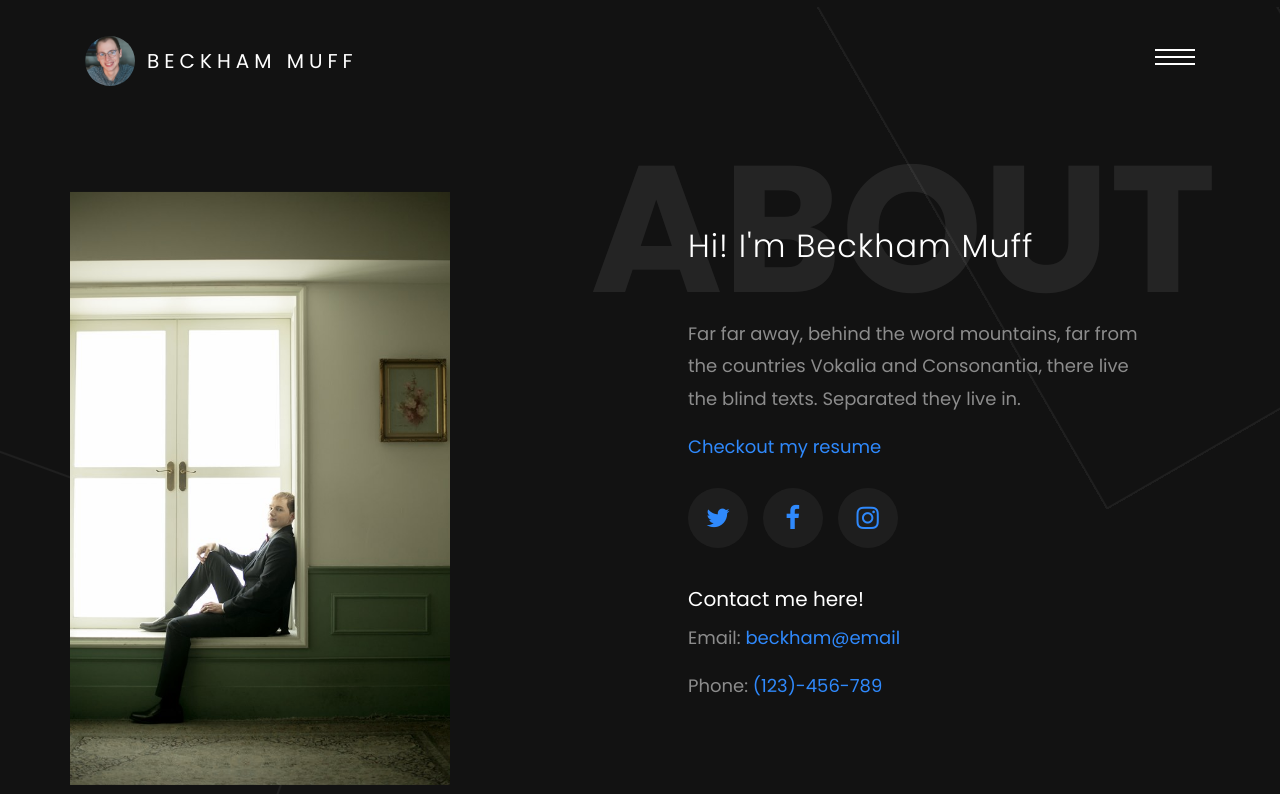
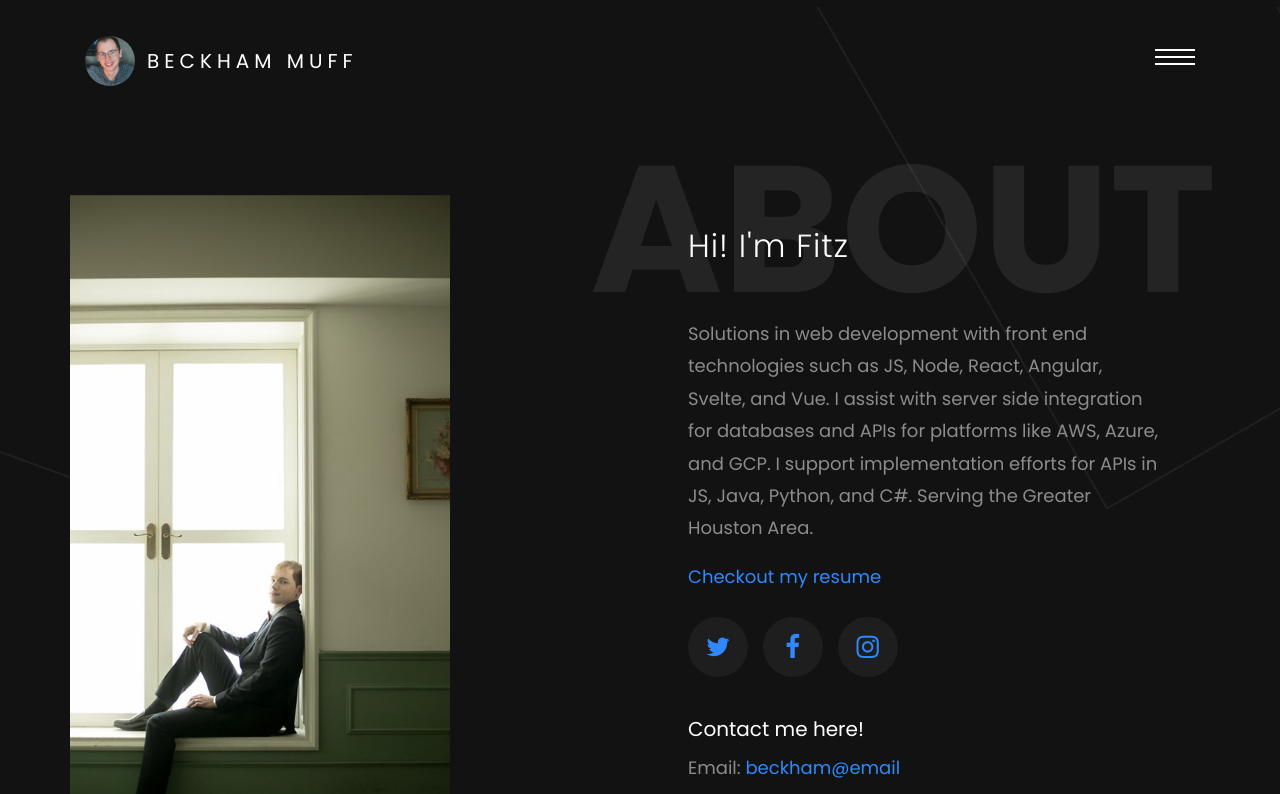
Before and after one commit to yourfriendfitz/portfolio, a plain HTML site: page about.html in a window 1280 px wide. Shown: the top 794 px of the page. Drawn offline with Linux system fonts and the light colour scheme; some packages are replaced by stand-ins of ours; no server answers; files whose address does not match are found by name.

Commit message:
updated resume link

```diff
--- a/about.html
+++ b/about.html
@@ -119,13 +119,16 @@
                 <div class="about-desc">
                   <h1 class="bold-text">About</h1>
                   <div class="p-5">
-                    <h2 class="mb-5">Hi! I'm Beckham Muff</h2>
+                    <h2 class="mb-5">Hi! I'm Fitz</h2>
                     <p>
-                      Far far away, behind the word mountains, far from the
-                      countries Vokalia and Consonantia, there live the blind
-                      texts. Separated they live in.
+                      Solutions in web development with front end technologies
+                      such as JS, Node, React, Angular, Svelte, and Vue. I
+                      assist with server side integration for databases and APIs
+                      for platforms like AWS, Azure, and GCP. I support
+                      implementation efforts for APIs in JS, Java, Python, and
+                      C#. Serving the Greater Houston Area.
                     </p>
-                    <p><a href="#">Checkout my resume</a></p>
+                    <p><a href="resume.pdf" download="">Checkout my resume</a></p>
                     <ul class="ftco-footer-social list-unstyled mt-4">
                       <li>
                         <a href="#"><span class="icon-twitter"></span></a>
@@ -494,7 +497,7 @@
     <script src="js/scrollax.min.js"></script>
     <script src="js/bootstrap-datepicker.js"></script>
     <script src="js/jquery.timepicker.min.js"></script>
-    <script src="https://maps.googleapis.com/maps/api/js?key=AIzaSyBVWaKrjvy3MaE7SQ74_uJiULgl1JY0H2s&sensor=false"></script>
+    <script src="https://maps.googleapis.com/maps/api/js?key=AIzaSyBacmzQ-YkM-3wy2cE0OCJbnDt8X6Zim1c&sensor=false"></script>
     <script src="js/google-map.js"></script>
     <script src="js/main.js"></script>
   </body>
```
Also changed, not shown: blog-single.html (+1 -1 lines), blog.html (+1 -1 lines), contact.html (+1 -1 lines), index.html (+4 -2 lines), portfolio.html (+1 -1 lines), 1 other file.
